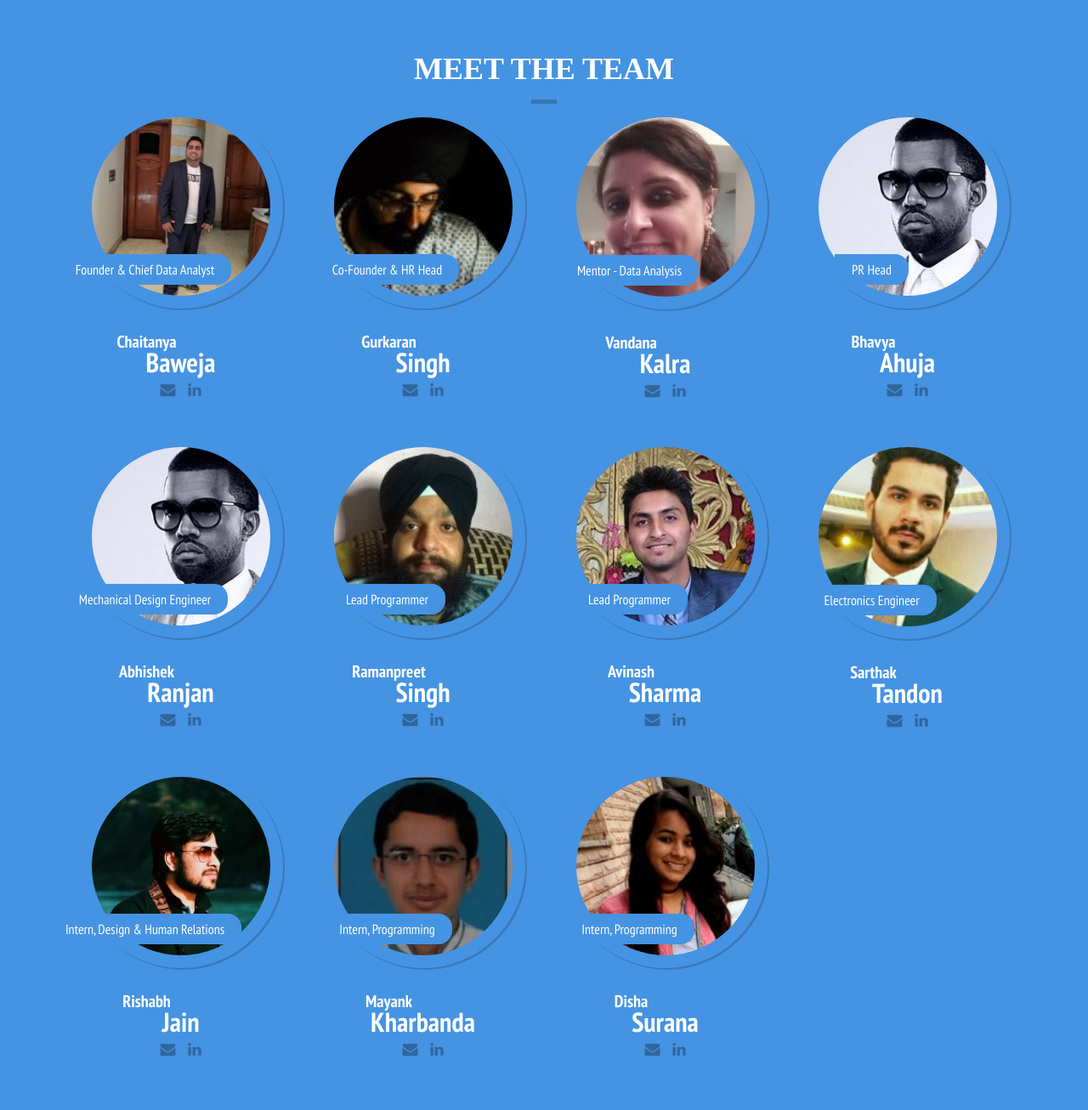
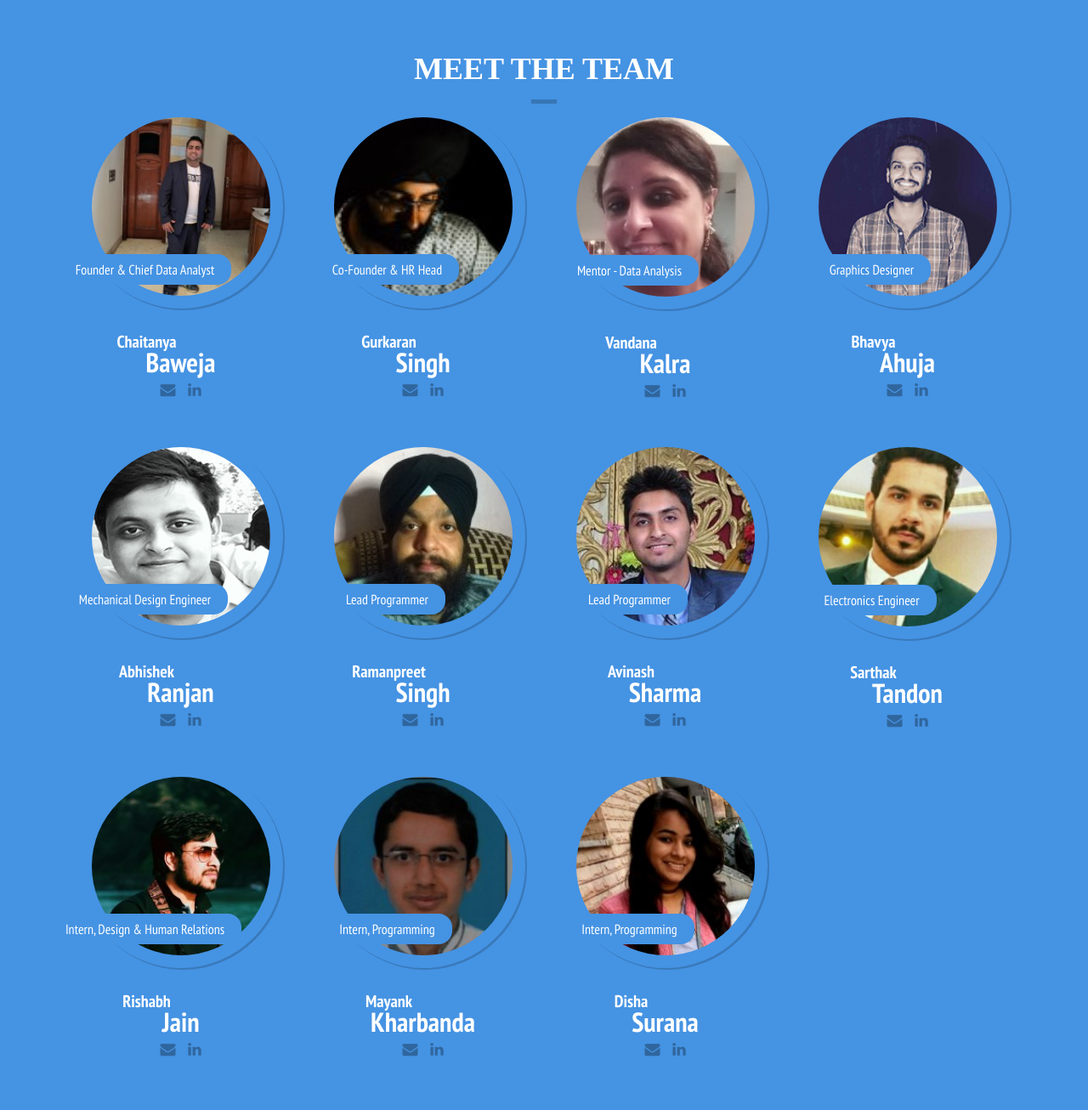
Before and after one commit to disha-surana/ChaitanyaBaweja.github.io, a Jekyll site: the page team.html, which Jekyll copies as it is, in a window 1280 px wide. Shown: the whole page at 85% size. Built offline with Jekyll 4.4.1, drawn with Linux system fonts in a browser that asks for light colours; nearby versions of some CDN libraries; some web fonts are replaced.

Commit message:
team updates

```diff
--- a/team.html
+++ b/team.html
@@ -106,12 +106,12 @@
 						<!-- <div class="hover_img">
 							<img src="assets/img/team/member-2-hover.jpg" alt="" />
 						</div> -->
-						<span>PR Head</span>
+						<span>Graphics Designer</span>
 						<h4><span>Bhavya</span> Ahuja</h4>
 					</a>
 					<ul>
-						<li><a href="mailto:vandana.kalra@sggscc.ac.in" target="_blank"><i class="fa fa-envelope"></i></a></li>
-						<li><a href="https://www.linkedin.com/in/vandana-kalra-66244556" target="_blank"><i class="fa fa-linkedin"></i></a></li>
+						<li><a href="mailto:bhavs.jetix@gmail.com" target="_blank"><i class="fa fa-envelope"></i></a></li>
+						<li><a href="https://www.facebook.com/bhavya.ahuja.925" target="_blank"><i class="fa fa-linkedin"></i></a></li>
 						<!-- <li><a href="#"  target="_blank"><i class="fa fa-linkedin"></i></a></li> -->
 					</ul>
 				</div>
@@ -134,8 +134,8 @@
 						<h4><span>Abhishek</span> Ranjan</h4>
 					</a>
 					<ul>
-						<li><a href="mailto:vandana.kalra@sggscc.ac.in" target="_blank"><i class="fa fa-envelope"></i></a></li>
-						<li><a href="https://www.linkedin.com/in/vandana-kalra-66244556" target="_blank"><i class="fa fa-linkedin"></i></a></li>
+						<li><a href="mailto:abhishekranjan864@gmail.com" target="_blank"><i class="fa fa-envelope"></i></a></li>
+						<li><a href="https://www.linkedin.com/in/abhishek-ranjan-a725a182/" target="_blank"><i class="fa fa-linkedin"></i></a></li>
 						<!-- <li><a href="#"  target="_blank"><i class="fa fa-linkedin"></i></a></li> -->
 					</ul>
 				</div>
```
Also changed, not shown: assets/img/team/member-4.jpg, assets/img/team/member-5.jpg.
